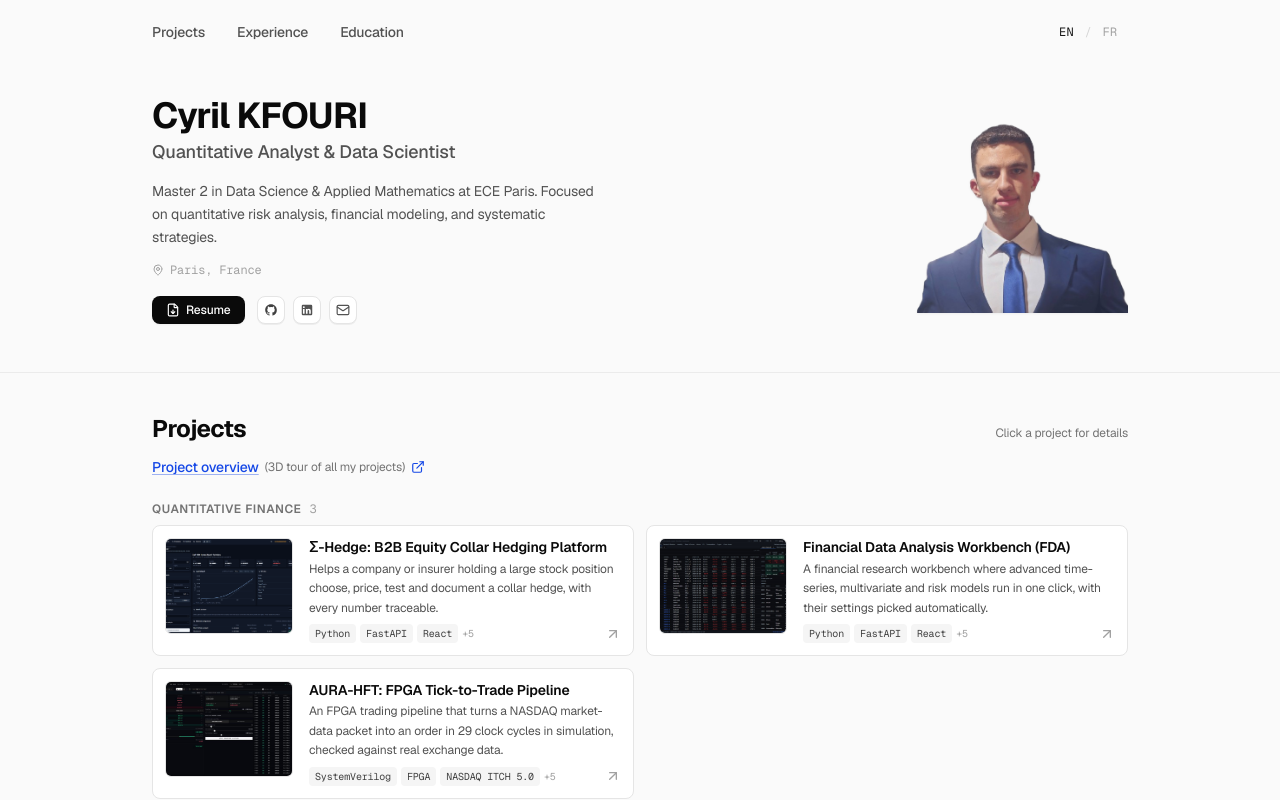
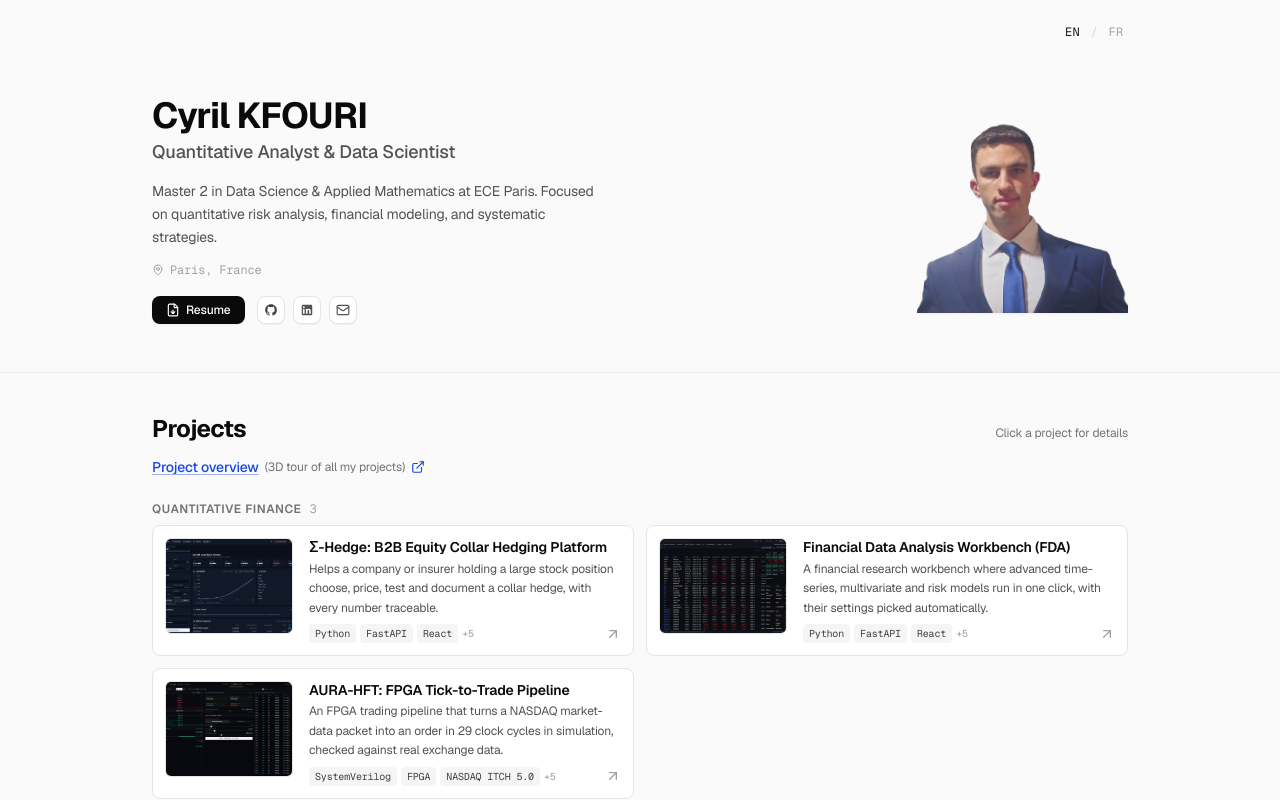
Before and after one commit to CyrilKFOURI/cyril-kfouri-website-v4, a React (Vite) app: page / in a window 1280 px wide. Shown: the top 800 px of the page. Built offline with nearby package versions, Linux system fonts and the light colour scheme.

Commit message:
Drop the section menu: only the EN / FR toggle stays at the top

```diff
--- a/src/components/EducationAndExperience.tsx
+++ b/src/components/EducationAndExperience.tsx
@@ -32,7 +32,7 @@ export const EducationAndExperience: React.FC<EducationAndExperienceProps> = ({
         <div className="grid grid-cols-1 lg:grid-cols-2 gap-8 lg:gap-10 items-start">
 
           {/* LEFT COLUMN: Education & Certifications */}
-          <div id="education" className="space-y-6 scroll-mt-4">
+          <div id="education" className="space-y-6">
             <div className="flex items-center gap-2 pb-1.5 border-b border-neutral-200">
               <GraduationCap className="w-4 h-4 text-emerald-700" />
               <h3 className="text-sm sm:text-base font-bold text-neutral-900 tracking-tight">
--- a/src/components/Navbar.tsx
+++ b/src/components/Navbar.tsx
@@ -1,29 +1,18 @@
-import React, { Fragment, useState, useEffect } from 'react';
-import { Menu, X } from 'lucide-react';
-import { motion, AnimatePresence } from 'framer-motion';
+import React, { Fragment } from 'react';
 import { useLanguage } from '../i18n/LanguageContext';
-import type { UiKey } from '../i18n/ui';
 import type { Language } from '../i18n/content';
-
-interface NavItem {
-  labelKey: UiKey;
-  href: string;
-}
-
-const navItems: NavItem[] = [
-  { labelKey: 'nav.projects', href: '#projects' },
-  { labelKey: 'nav.experience', href: '#experience' },
-  { labelKey: 'nav.education', href: '#education' },
-];
 
 const languages: Language[] = ['en', 'fr'];
 
-const LanguageSwitch: React.FC = () => {
+// No section menu on purpose: the page reads top to bottom. Only the language toggle
+// stays, as plain "EN / FR" text in the top-right corner that scrolls away with the hero.
+export const Navbar: React.FC = () => {
   const { language, setLanguage, t } = useLanguage();
 
   return (
-    // Plain text toggle, "EN / FR": the active language is simply darker.
-    <div role="group" aria-label={t('nav.language')} className="inline-flex items-center font-mono text-[12px] tracking-wide">
+    <div className="absolute top-0 left-0 right-0 z-50">
+      <div className="max-w-5xl mx-auto px-4 sm:px-6 flex h-14 sm:h-16 items-center justify-end">
+        <div role="group" aria-label={t('nav.language')} className="-mr-1.5 inline-flex items-center font-mono text-[12px] tracking-wide">
           {languages.map((option, index) => (
             <Fragment key={option}>
               {index > 0 && <span aria-hidden="true" className="text-neutral-300">/</span>}
@@ -41,116 +30,7 @@ const LanguageSwitch: React.FC = () => {
             </Fragment>
           ))}
         </div>
+      </div>
+    </div>
   );
 };
-
-export const Navbar: React.FC = () => {
-  const { t } = useLanguage();
-  const [isOpen, setIsOpen] = useState(false);
-  useEffect(() => {
-    if (!isOpen) return;
-    const previousOverflow = document.body.style.overflow;
-    document.body.style.overflow = 'hidden';
-    return () => {
-      document.body.style.overflow = previousOverflow;
-    };
-  }, [isOpen]);
-
-  const closeMenu = () => setIsOpen(false);
-
-  // Section links scroll in place: following "#projects" would add a history entry,
-  // so Back would walk through sections instead of leaving the page.
-  const scrollToSection = (event: React.MouseEvent<HTMLAnchorElement>, href: string) => {
-    event.preventDefault();
-    closeMenu();
-    // Wait for the mobile drawer to release its scroll lock before scrolling.
-    setTimeout(() => document.querySelector(href)?.scrollIntoView({ behavior: 'smooth' }), 0);
-  };
-
-  return (
-    // Sits on top of the hero and scrolls away with it: the page is short enough
-    // that a bar following the reader would only take screen space.
-    <nav className="absolute top-0 left-0 right-0 z-50">
-      <div className="max-w-5xl mx-auto px-4 sm:px-6">
-        <div className="flex items-center justify-between h-14 sm:h-16">
-          {/* Desktop Navigation Links (the empty span keeps the language switcher right-aligned on mobile) */}
-          <span className="md:hidden" />
-          <div className="hidden md:flex items-center gap-1 sm:gap-2 -ml-3">
-            {navItems.map((item) => (
-              <a
-                key={item.href}
-                href={item.href}
-                onClick={(event) => scrollToSection(event, item.href)}
-                className="px-3 py-1 text-xs sm:text-sm font-medium text-neutral-600 hover:text-blue-600 hover:bg-blue-50/70 rounded-md transition-colors"
-              >
-                {t(item.labelKey)}
-              </a>
-            ))}
-          </div>
-
-          <div className="flex items-center gap-2">
-            <LanguageSwitch />
-
-            {/* Mobile Menu Button */}
-            <button
-              type="button"
-              onClick={() => setIsOpen(true)}
-              className="p-1.5 md:hidden text-neutral-700 hover:text-neutral-950 hover:bg-neutral-100 rounded-lg transition-colors focus:outline-none"
-              aria-label={t('nav.openMenu')}
-            >
-              <Menu className="w-5 h-5" />
-            </button>
-          </div>
-        </div>
-      </div>
-
-      {/* Mobile Drawer */}
-      <AnimatePresence>
-        {isOpen && (
-          <motion.div
-            initial={{ opacity: 0, y: -6 }}
-            animate={{ opacity: 1, y: 0 }}
-            exit={{ opacity: 0, y: -6 }}
-            transition={{ duration: 0.15, ease: 'easeOut' }}
-            className="md:hidden fixed inset-0 bg-white/95 backdrop-blur-xl z-50 flex flex-col justify-between px-6 pb-6 overflow-y-auto"
-          >
-            {/* The bar scrolls away with the page, so the drawer carries its own close button. */}
-            <div className="space-y-2">
-              <div className="flex h-14 items-center justify-end -mr-2">
-                <button
-                  type="button"
-                  onClick={closeMenu}
-                  className="p-1.5 text-neutral-700 hover:text-neutral-950 hover:bg-neutral-100 rounded-lg transition-colors focus:outline-none"
-                  aria-label={t('nav.closeMenu')}
-                >
-                  <X className="w-5 h-5" />
-                </button>
-              </div>
-              <span className="text-[11px] font-mono uppercase tracking-wider text-neutral-400 px-3">
-                {t('nav.navigation')}
-              </span>
-              <div className="flex flex-col space-y-1">
-                {navItems.map((item) => (
-                  <a
-                    key={item.href}
-                    href={item.href}
-                    onClick={(event) => scrollToSection(event, item.href)}
-                    className="flex items-center justify-between px-3 py-2.5 text-base font-medium text-neutral-800 hover:text-neutral-950 hover:bg-neutral-50 rounded-lg transition-colors"
-                  >
-                    <span>{t(item.labelKey)}</span>
-                    <span className="text-xs font-mono text-neutral-400">→</span>
-                  </a>
-                ))}
-              </div>
-            </div>
-
-            <div className="pt-4 border-t border-neutral-200 flex items-center justify-between text-xs font-mono text-neutral-500">
-              <span>{t('nav.language')}</span>
-              <LanguageSwitch />
-            </div>
-          </motion.div>
-        )}
-      </AnimatePresence>
-    </nav>
-  );
-};
--- a/src/i18n/ui.ts
+++ b/src/i18n/ui.ts
@@ -4,13 +4,7 @@
 export const en = {
   'meta.title': 'Cyril KFOURI — Quantitative Analyst & Data Scientist',
 
-  'nav.projects': 'Projects',
-  'nav.experience': 'Experience',
-  'nav.education': 'Education',
-  'nav.navigation': 'Navigation',
   'nav.language': 'Language',
-  'nav.openMenu': 'Open menu',
-  'nav.closeMenu': 'Close menu',
 
   'hero.resume': 'Resume',
   'hero.githubTitle': 'GitHub profile',
@@ -76,13 +70,7 @@ export type UiKey = keyof typeof en;
 export const fr: Record<UiKey, string> = {
   'meta.title': 'Cyril KFOURI — Analyste quantitatif & Data Scientist',
 
-  'nav.projects': 'Projets',
-  'nav.experience': 'Expérience',
-  'nav.education': 'Formation',
-  'nav.navigation': 'Navigation',
   'nav.language': 'Langue',
-  'nav.openMenu': 'Ouvrir le menu',
-  'nav.closeMenu': 'Fermer le menu',
 
   'hero.resume': 'CV',
   'hero.githubTitle': 'Profil GitHub',
```
Lines whose indentation alone changed are shown as unchanged.
